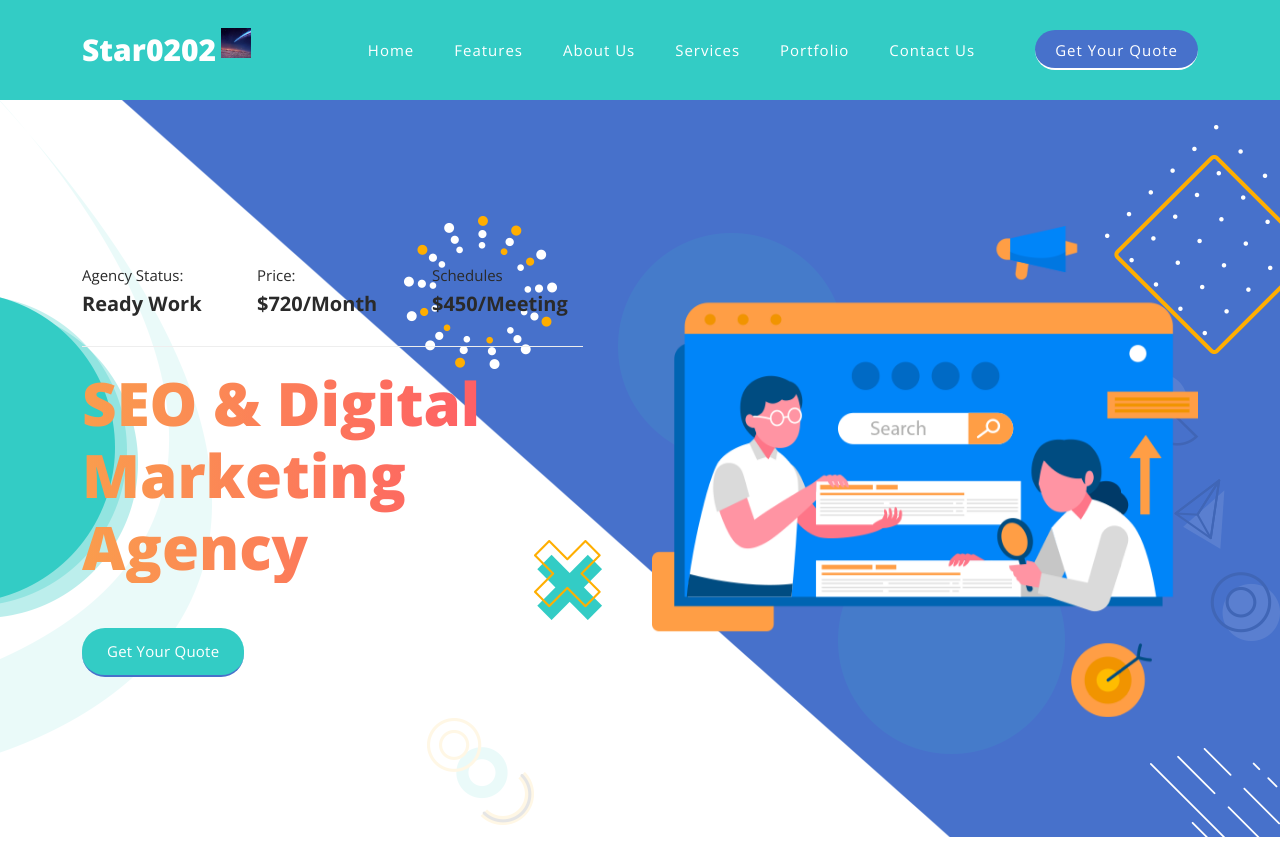
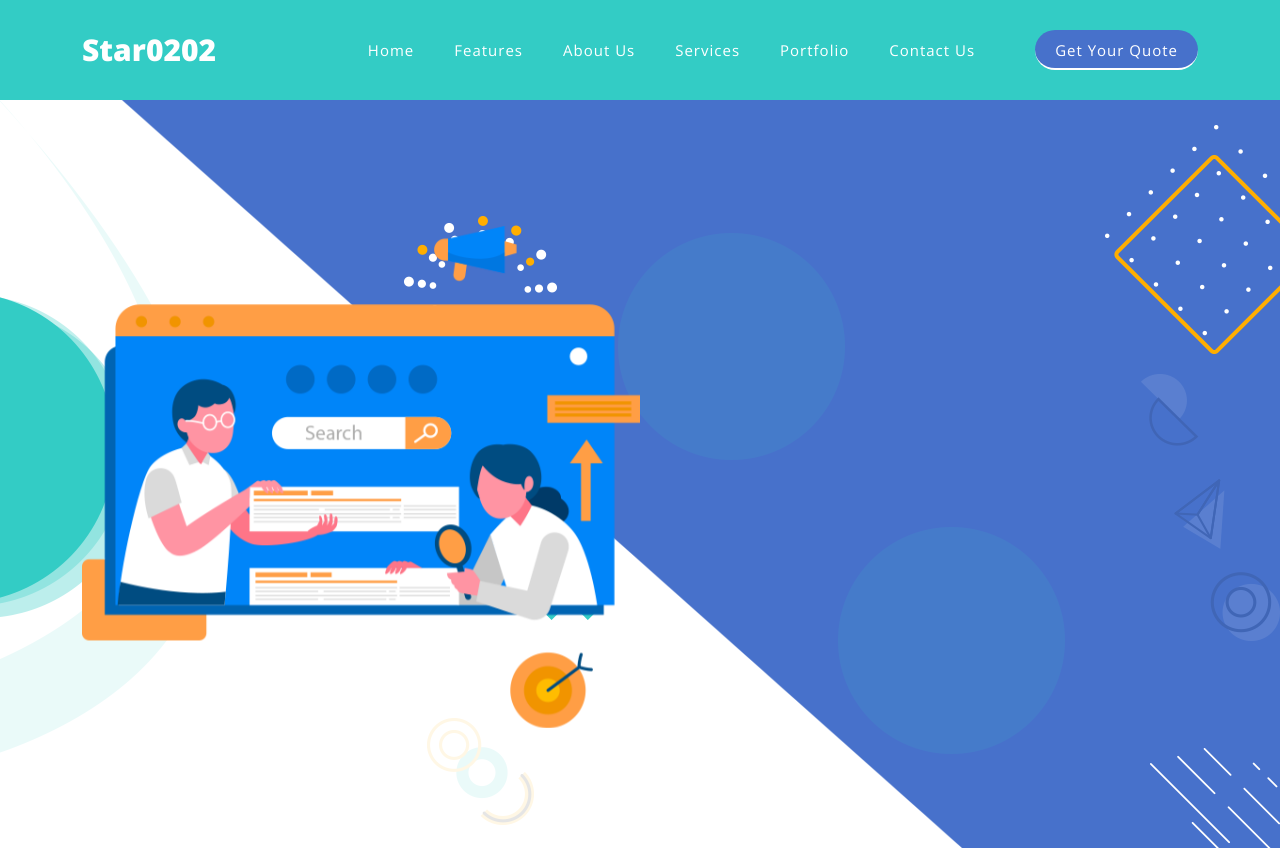
Before and after one commit to star0202/star0202.gitub.io, a plain HTML site: page index.html in a window 1280 px wide. Shown: the top 848 px of the page. Drawn offline with nearby package versions, Linux system fonts and the light colour scheme.

Commit message:
Update index.html

```diff
--- a/index.html
+++ b/index.html
@@ -55,7 +55,7 @@ https://templatemo.com/tm-563-seo-dream
           <nav class="main-nav">
             <!-- ***** Logo Start ***** -->
             <a href="index.html" class="logo">
-              <h4>star0202<img src="assets/images/logo-icon.jpg" alt=""></h4>
+              <h4>star0202</h4>
             </a>
             <!-- ***** Logo End ***** -->
             <!-- ***** Menu Start ***** -->
@@ -68,9 +68,6 @@ https://templatemo.com/tm-563-seo-dream
               <li class="scroll-to-section"><a href="#contact">Contact Us</a></li>
               <li class="scroll-to-section"><div class="main-blue-button"><a href="#contact">Get Your Quote</a></div></li>
             </ul>
-            <a class='menu-trigger'>
-                <span>Menu</span>
-            </a>
             <!-- ***** Menu End ***** -->
           </nav>
         </div>
@@ -83,39 +80,6 @@ https://templatemo.com/tm-563-seo-dream
     <div class="container">
       <div class="row">
         <div class="col-lg-12">
-          <div class="row">
-            <div class="col-lg-6 align-self-center">
-              <div class="left-content header-text wow fadeInLeft" data-wow-duration="1s" data-wow-delay="1s">
-                <div class="row">
-                  <div class="col-lg-4 col-sm-4">
-                    <div class="info-stat">
-                      <h6>Agency Status:</h6>
-                      <h4>Ready Work</h4>
-                    </div>
-                  </div>
-                  <div class="col-lg-4 col-sm-4">
-                    <div class="info-stat">
-                      <h6>Price:</h6>
-                      <h4>$720/Month</h4>
-                    </div>
-                  </div>
-                  <div class="col-lg-4 col-sm-4">
-                    <div class="info-stat">
-                      <h6>Schedules</h6>
-                      <h4>$450/Meeting</h4>
-                    </div>
-                  </div>
-                  <div class="col-lg-12">
-                    <h2>SEO &amp; Digital Marketing Agency</h2>
-                  </div>
-                  <div class="col-lg-12">
-                    <div class="main-green-button scroll-to-section">
-                      <a href="#contact">Get Your Quote</a>
-                    </div>
-                  </div>
-                </div>
-              </div>
-            </div>
             <div class="col-lg-6">
               <div class="right-image wow fadeInRight" data-wow-duration="1s" data-wow-delay="0.5s">
                 <img src="assets/images/banner-right-image.png" alt="">
```
